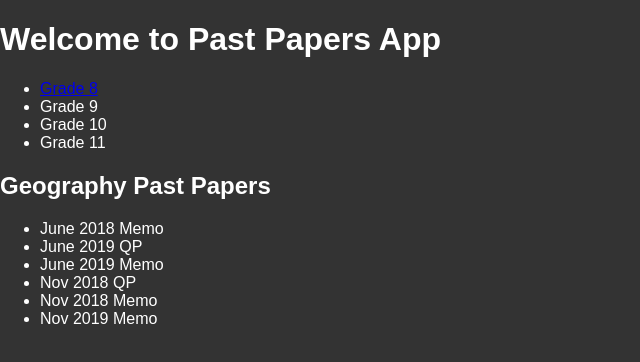
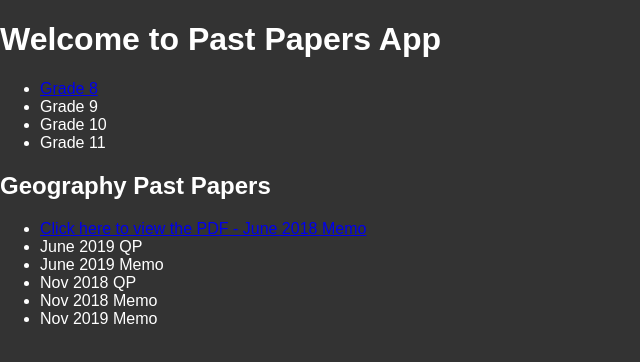
Before and after one commit to zainaaazz/PastPapers, a React (Create React App) app: page /8Geography in a window 1280 px wide. Shown: the top 362 px of the page, without its empty margins (0-640 px from the left). Built offline with nearby package versions, Linux system fonts and the light colour scheme.

Commit message:
Pdf viewer check

```diff
--- a/src/8Geography.js
+++ b/src/8Geography.js
@@ -1,11 +1,17 @@
 import React from 'react';
+import myPDF from '/8P1.pdf';
 
 function Geography() {
   return (
     <div>
       <h2>Geography Past Papers</h2>
       <ul>
-        <li>June 2018 Memo</li>
+        <li>
+          <a href={myPDF ? myPDF : '/8P1.pdf'} target="_blank" rel="noreferrer">
+          Click here to view the PDF - June 2018 Memo
+        </a>
+        </li>
+
         <li>June 2019 QP</li>
         <li>June 2019 Memo</li>
         <li>Nov 2018 QP</li>
```
